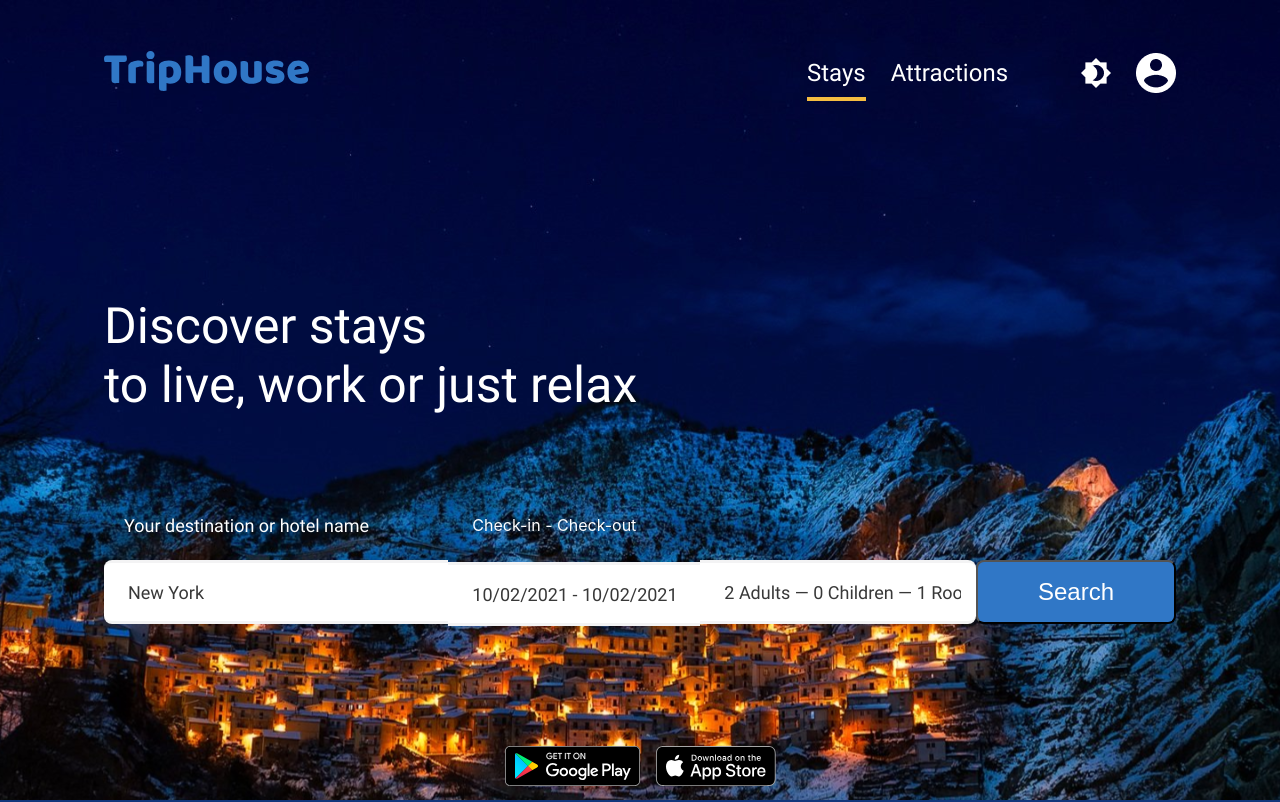
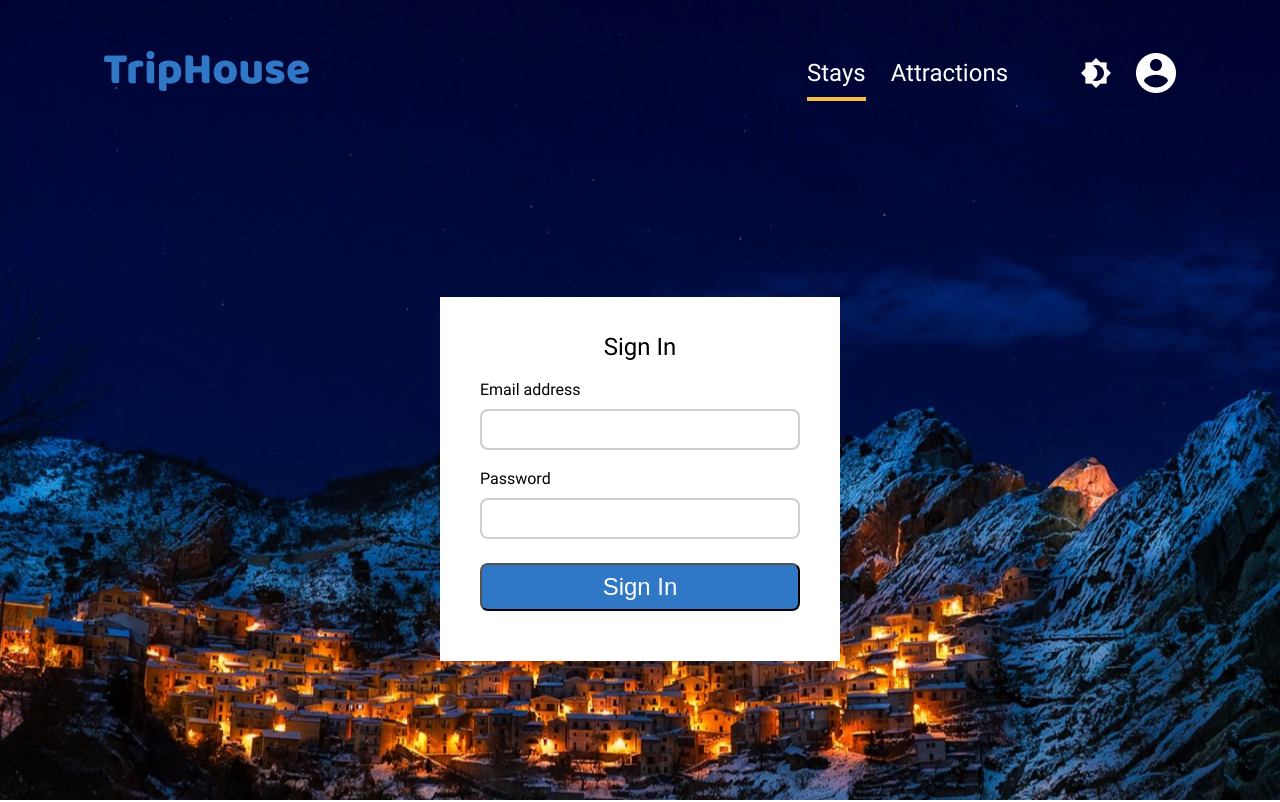
Before and after one commit to targonskii/if-react, a React app: page /login in a window 1280 px wide. Shown: the top 802 px of the page. Built offline with nearby package versions, Linux system fonts and the light colour scheme; no server answers.

Commit message:
Added login page

```diff
--- a/src/App.css
+++ b/src/App.css
@@ -210,54 +210,6 @@ header {
 .header__mobile {
   display: none;
 }
-.header__login {
-  width: 400px;
-  height: 364px;
-  background: #ffffff;
-  margin: 0px auto;
-  padding: 0 40px;
-}
-.header__login form {
-  display: block;
-  margin: 0px auto;
-  width: 100%;
-}
-.header__login form p {
-  font-family: Roboto;
-  font-style: normal;
-  font-weight: 500;
-  font-size: 24px;
-  line-height: 28px;
-  text-align: center;
-  padding-top: 36px;
-  padding-bottom: 24fpx;
-}
-.header__login form div {
-  margin: 0;
-}
-.header__login form div p {
-  padding: 12px 0 8px 0;
-  text-align: left;
-}
-.header__login form div label {
-  font-style: normal;
-  font-weight: 300;
-  font-size: 16px;
-  line-height: 19px;
-  color: black;
-}
-.header__login form div input {
-  border: 2px solid #cecece;
-  border-radius: 8px;
-  width: 100%;
-  padding: 0;
-  height: 41px;
-}
-.header__login form button {
-  width: 100%;
-  height: 48px;
-  margin-top: 24px;
-}
 
 .header__people_filter {
   display: block;
@@ -282,9 +234,7 @@ header {
   justify-content: space-between;
   align-items: center;
 }
-/* .header__people_filter div:nth-child(4) {
-  display: none;
-} */
+
 .header__people_filter div label {
   font-family: Roboto;
   font-weight: 400;
--- a/src/App.jsx
+++ b/src/App.jsx
@@ -1,37 +1,11 @@
-import React, { useState, useEffect } from 'react';
-// import { BrowserRouter as Router, Route } from 'react-router-dom';
+import React from 'react';
 
 import './App.css';
 
-import Top from './components/TopSection';
-import AvailableHotels from './components/AvailableHotels';
-// import CurrentHotel from './components/CurrentHotel';
-// import HomesHotels from './components/Homes';
 import Routes from './components/Routes';
-import Footer from './components/Footer';
 
 function App() {
-  const [hotels, setHotels] = useState([]);
-  const [availableHotels, setAvailable] = useState([]);
-
-  useEffect(() => {
-    fetch('https://fe-student-api.herokuapp.com/api/hotels/popular')
-      .then((resonce) => resonce.json())
-      .then((json) => {
-        setHotels(json);
-      });
-  }, []);
-
-  return (
-    <>
-      <Top setAvailable={setAvailable} />
-      {availableHotels?.length >= 1 && (
-        <AvailableHotels availableHotels={availableHotels} />
-      )}
-      <Routes hotels={hotels} />
-      <Footer />
-    </>
-  );
+  return <Routes />;
 }
 
 export default App;
--- a/src/components/Routes/index.jsx
+++ b/src/components/Routes/index.jsx
@@ -1,30 +1,16 @@
 import React from 'react';
 import { Routes as ReactRoutes, Route } from 'react-router-dom';
 
-// import Top from '../TopSection';
-import HomesHotels from '../Homes';
+import MainPage from '../../pages/MainPage';
 import CurrentHotel from '../CurrentHotel';
-// import Footer from '../Footer';
+import LoginPage from '../../pages/LoginPage';
 
-const Routes = ({ hotels, setAvailable }) => {
+const Routes = ({ hotels }) => {
   return (
     <ReactRoutes>
-      <Route
-        path='/'
-        element={
-          <>
-            <HomesHotels hotels={hotels} />
-          </>
-        }
-      />
-      <Route
-        path='/hotels/:hotelId'
-        element={
-          <>
-            <CurrentHotel />
-          </>
-        }
-      />
+      <Route path='/' element={<MainPage hotels={hotels} />}></Route>
+      <Route path='/login' element={<LoginPage />}></Route>
+      <Route path='/hotels/:hotelId' element={<CurrentHotel />}></Route>
     </ReactRoutes>
   );
 };
--- a/src/components/TopSection/index.jsx
+++ b/src/components/TopSection/index.jsx
@@ -1,8 +1,11 @@
-import React, { useState } from 'react';
+import React, { useState, useContext, useCallback } from 'react';
 import PropTypes from 'prop-types';
 import DatePicker from 'react-datepicker';
+import { PrivateContext } from '../../context';
+import { Link } from 'react-router-dom';
 
 import Logo from '../../images/logo_triphouse_blue.svg';
+import SignOut from '../../images/sign_out.svg';
 import GooglePlay from '../../images/google-play.svg';
 import AppleStore from '../../images/app_store.svg';
 
@@ -49,13 +52,23 @@ function Top({ setAvailable }) {
     setVisibleFilter((visibleFilter) => !visibleFilter);
   };
 
+  // const { signOut } = useContext(PrivateContext);
+  // const { showAuth, setShowAuth } = useState(false);
+  // const showMenu = setShowAuth((showAuth) => !showAuth);
+
+  const signOutClick = useCallback((e) => {
+    e.preventDefault();
+    signOut();
+    setShowAuth((showAuth) => !showAuth);
+  });
+
   return (
     <header className='header'>
       <div className='header__main'>
         <div className='header__menu'>
-          <a href='#menu'>
+          <Link to='/'>
             <img src={Logo} alt='logo' />
-          </a>
+          </Link>
           <ul>
             <li className='header__stays'>
               <a href='#stays'>Stays</a>
@@ -67,11 +80,18 @@ function Top({ setAvailable }) {
               <div className='header__night' />
             </li>
             <li>
-              <a href='#account' aria-label='account'>
-                <div className='header__account' />
-              </a>
+              <div
+                className='header__account'
+                onClick={(showAuth) => !showAuth}
+              />
             </li>
           </ul>
+          {showAuth && (
+            <div className='header__signout' onClick={signOutClick}>
+              <img src={SignOut} alt='signout' />
+              <p>Sign Out</p>
+            </div>
+          )}
         </div>
         <div className='header__search'>
           <p className='header__title'>
--- /dev/null
+++ b/src/context/index.jsx
@@ -0,0 +1,14 @@
+import { createContext } from 'react';
+
+const publicContext = {
+  user: {},
+  isLoggedIn: false,
+};
+
+const PrivateContext = createContext({
+  ...publicContext,
+  signIn: () => {},
+  signOut: () => {},
+});
+
+export { publicContext, PrivateContext };
--- /dev/null
+++ b/src/pages/LoginPage/index.css
@@ -0,0 +1,48 @@
+.header__login {
+  width: 400px;
+  height: 364px;
+  background: #ffffff;
+  margin: 0px auto;
+  padding: 0 40px;
+}
+.header__login form {
+  display: block;
+  margin: 0px auto;
+  width: 100%;
+}
+.header__login form p {
+  font-family: Roboto;
+  font-style: normal;
+  font-weight: 500;
+  font-size: 24px;
+  line-height: 28px;
+  text-align: center;
+  padding-top: 36px;
+  padding-bottom: 24fpx;
+}
+.header__login form div {
+  margin: 0;
+}
+.header__login form div p {
+  padding: 12px 0 8px 0;
+  text-align: left;
+}
+.header__login form div label {
+  font-style: normal;
+  font-weight: 300;
+  font-size: 16px;
+  line-height: 19px;
+  color: black;
+}
+.header__login form div input {
+  border: 2px solid #cecece;
+  border-radius: 8px;
+  width: 100%;
+  padding: 0;
+  height: 41px;
+}
+.header__login form button {
+  width: 100% !important;
+  height: 48px !important;
+  margin-top: 24px !important;
+}
--- /dev/null
+++ b/src/pages/LoginPage/index.jsx
@@ -0,0 +1,86 @@
+import React, { useState, useContext, useCallback } from 'react';
+import { Link } from 'react-router-dom';
+import { PrivateContext } from '../../context';
+
+import Logo from '../../images/logo_triphouse_blue.svg';
+
+import Button from '../../components/Button';
+
+import './index.css';
+
+const LoginPage = () => {
+  const [loginState, setLoginState] = useState({ email: '', password: '' });
+  const { signIn } = useContext(PrivateContext);
+
+  const handleChange = useCallback(
+    (key) => (e) => {
+      e.preventDefault();
+      setLoginState((prevState) => ({
+        ...prevState,
+        [key]: e.target.value,
+      }));
+    },
+    []
+  );
+
+  const handleSubmit = useCallback((e) => {
+    e.preventDefault();
+    signIn(loginState);
+  }, []);
+
+  return (
+    <div className='wrapper'>
+      <header>
+        <div className='header__main'>
+          <div className='header__menu'>
+            <Link to='/'>
+              <img src={Logo} alt='logo' />
+            </Link>
+            <ul>
+              <li className='header__stays'>
+                <a href='#stays'>Stays</a>
+              </li>
+              <li className='header__attractions'>
+                <a href='#attractions'>Attractions</a>
+              </li>
+              <li>
+                <div className='header__night'></div>
+              </li>
+              <li>
+                <div className='header__account' />
+              </li>
+            </ul>
+          </div>
+          <div className='header__login'>
+            <form action=''>
+              <p>Sign In</p>
+              <div className='header__login_email'>
+                <p>
+                  <label htmlFor='email'>Email address</label>
+                </p>
+                <input
+                  type='email'
+                  value={loginState.email}
+                  onChange={handleChange('email')}
+                />
+              </div>
+              <div className='header__login_password'>
+                <p>
+                  <label htmlFor='password'>Password</label>
+                </p>
+                <input
+                  type='password'
+                  value={loginState.password}
+                  onChange={handleChange('password')}
+                />
+              </div>
+              <Button text='Sign In' onClick={handleSubmit} />
+            </form>
+          </div>
+        </div>
+      </header>
+    </div>
+  );
+};
+
+export default LoginPage;
--- /dev/null
+++ b/src/pages/MainPage/index.jsx
@@ -0,0 +1,56 @@
+import React, { useState, useEffect } from 'react';
+import { publicContext, PrivateContext } from '../../context';
+
+import '../../App.css';
+
+import Top from '../../components/TopSection';
+import AvailableHotels from '../../components/AvailableHotels';
+import HomesHotels from '../../components/Homes';
+import Footer from '../../components/Footer';
+import LoginPage from '../LoginPage';
+
+const MainPage = () => {
+  const [hotels, setHotels] = useState([]);
+  const [availableHotels, setAvailable] = useState([]);
+  const [contextState, setContextState] = useState({ ...publicContext });
+
+  const signIn = (user) => {
+    setContextState({
+      user,
+      isLoggedIn: true,
+    });
+  };
+
+  const signOut = () => {
+    setContextState(publicContext);
+  };
+
+  useEffect(() => {
+    fetch('https://fe-student-api.herokuapp.com/api/hotels/popular')
+      .then((resonce) => resonce.json())
+      .then((json) => {
+        setHotels(json);
+      });
+  }, []);
+
+  return (
+    <PrivateContext.Provider value={{ contextState, signIn, signOut }}>
+      <>
+        {contextState.isLoggedIn ? (
+          <>
+            <Top setAvailable={setAvailable} />
+            {availableHotels?.length >= 1 && (
+              <AvailableHotels availableHotels={availableHotels} />
+            )}
+            <HomesHotels hotels={hotels} />
+            <Footer />
+          </>
+        ) : (
+          <LoginPage />
+        )}
+      </>
+    </PrivateContext.Provider>
+  );
+};
+
+export default MainPage;
```
Also changed, not shown: src/images/sign_out.svg (added).
